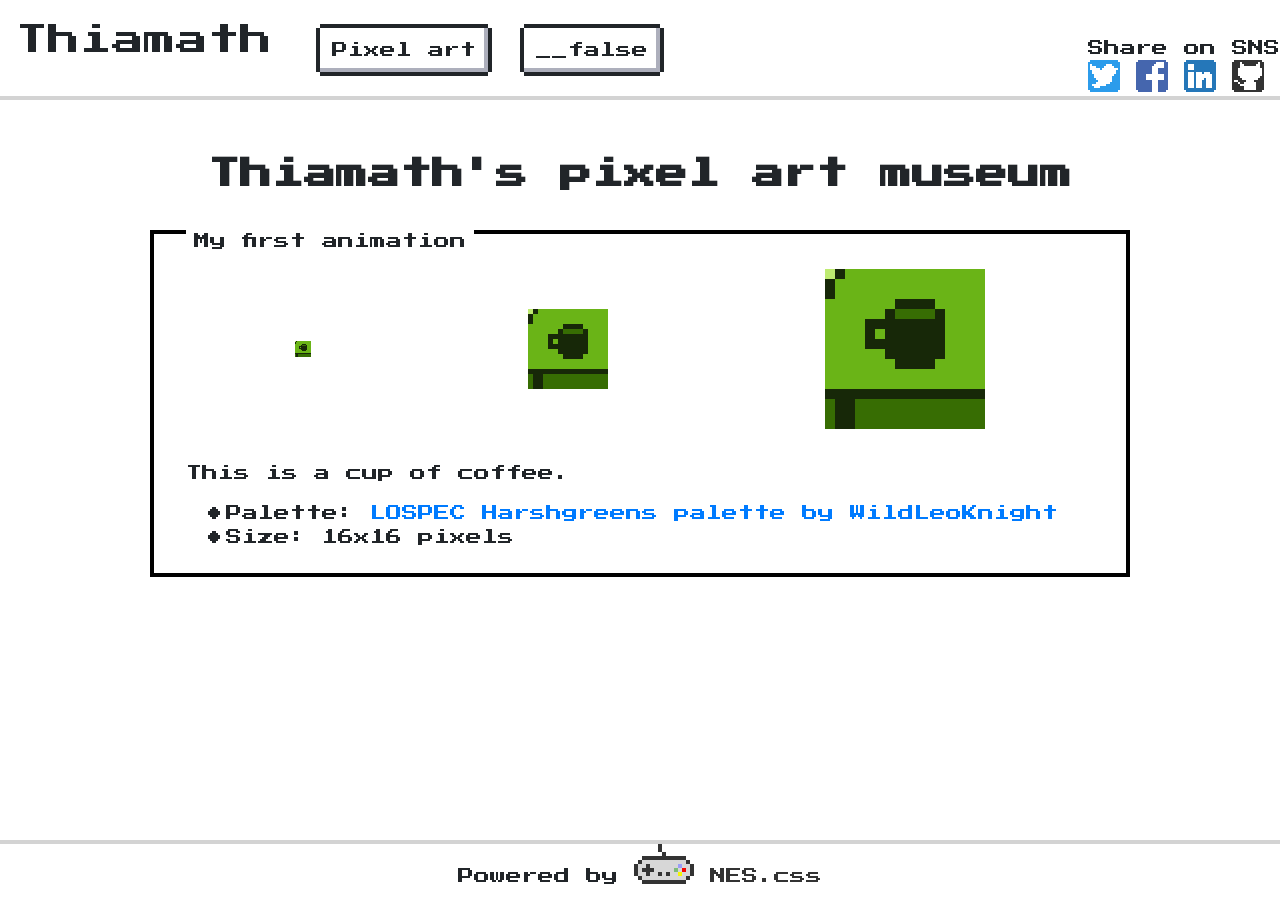
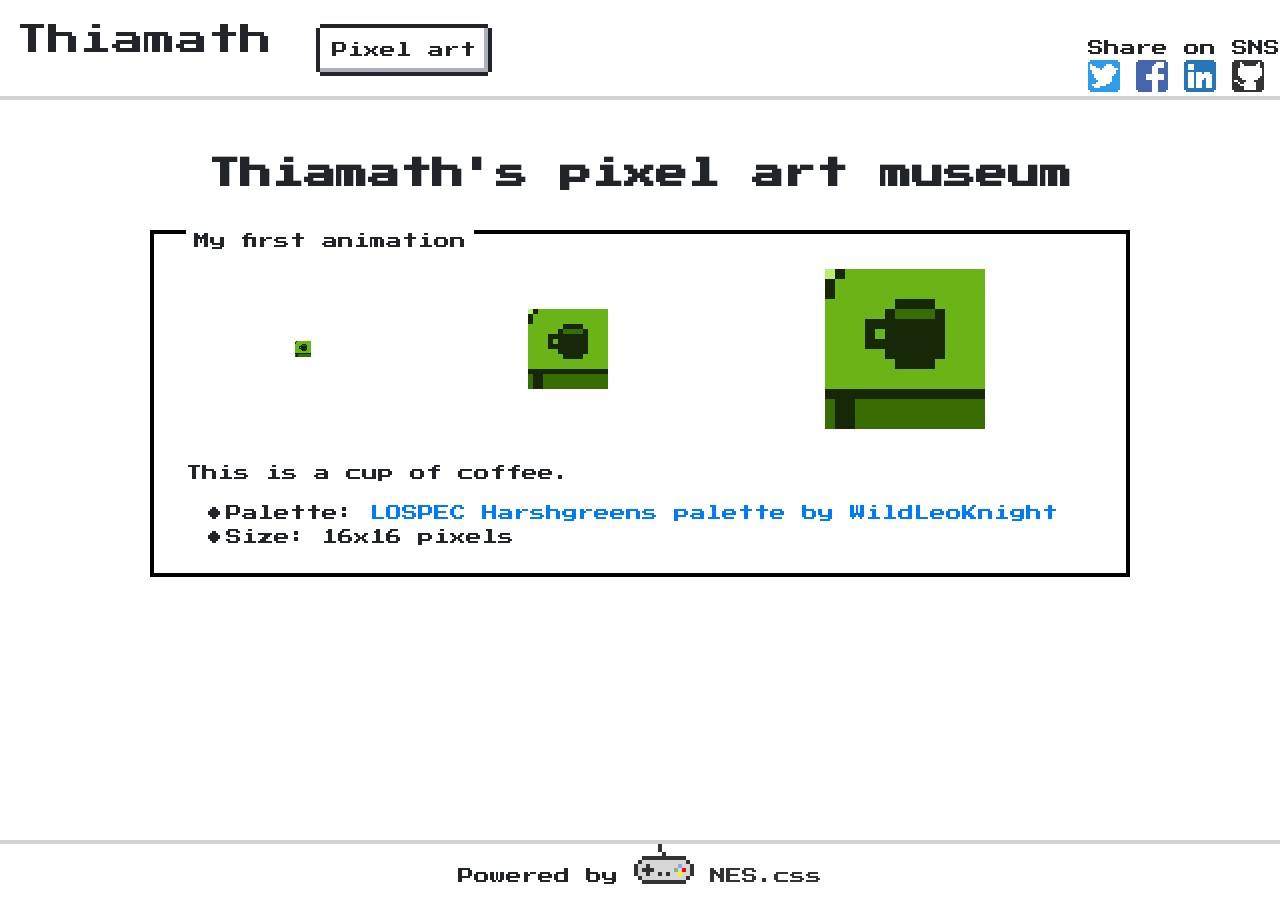
Before and after one commit to Thiamath/Thiamath.github.io, a Jekyll site: the page built from pixelart.html, in a window 1280 px wide. Built offline with Jekyll 4.4.1, drawn with Linux system fonts in a browser that asks for light colours; nearby versions of some CDN libraries.

```diff
--- a/_includes/retro/navbar.html
+++ b/_includes/retro/navbar.html
@@ -5,7 +5,7 @@
                 <a href="/" class="brand-logo">Thiamath</a>
                 {% assign pages = site.pages | group_by: "menu" %}
                 {% for item in pages %}
-                {% if item.name != "" %}
+                {% if item.name != "" and item.name != "__false" %}
                 {% assign page = item.items.first %}
                 <a href="{{ page.url }}" class="nes-btn nav-link">{{ page.menu_short | default: page.menu }}</a>
                 {% endif %}
```
